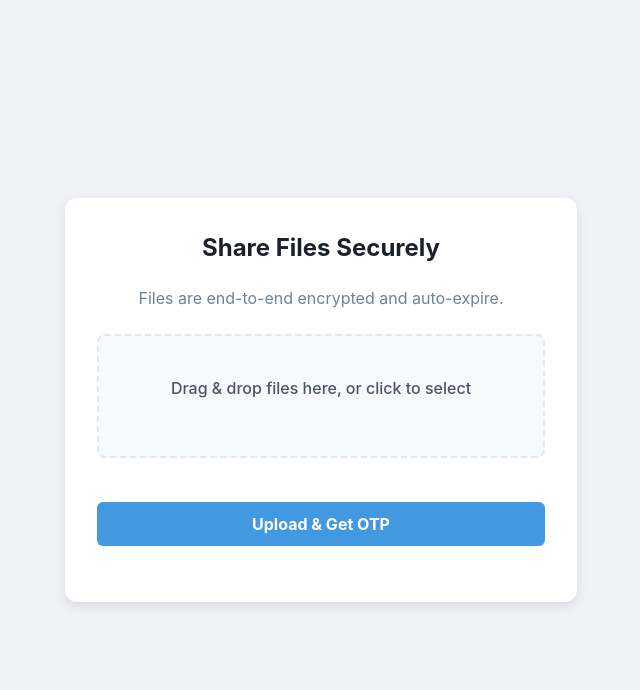
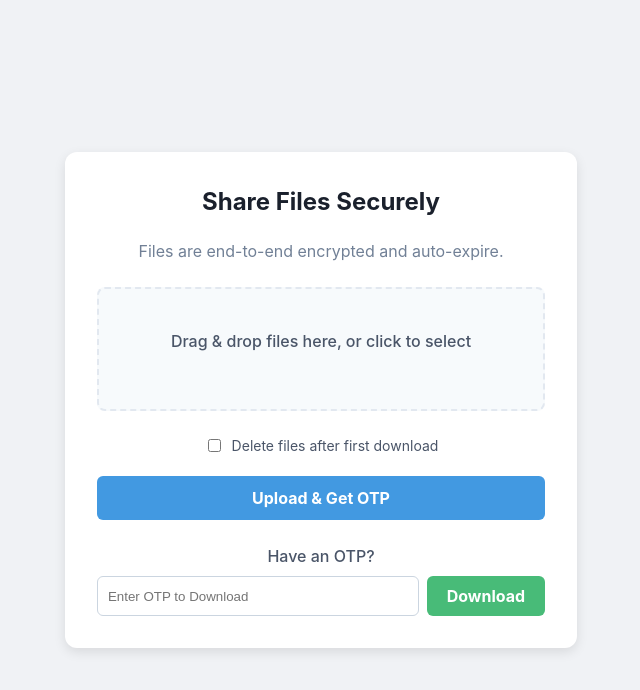
Before and after one commit to Tharunraj139/DashDrop, a React (Vite) app in the folder frontend/: page / in a window 1280 px wide. Shown: the top 690 px of the page, without its empty margins (351-991 px from the left). Built offline with nearby package versions, Linux system fonts and the light colour scheme.

Commit message:
Update SharePanel.tsx

```diff
--- a/frontend/src/components/SharePanel.tsx
+++ b/frontend/src/components/SharePanel.tsx
@@ -1,6 +1,4 @@
-// frontend/src/components/SharePanel.tsx
-
-import React, { useCallback, useState } from 'react';
+import { useCallback, useState } from 'react';
 import { useDropzone } from 'react-dropzone';
 import axios from 'axios';
 import './SharePanel.css';
@@ -10,8 +8,8 @@ const SharePanel = () => {
     const [otp, setOtp] = useState<string | null>(null);
     const [otpInput, setOtpInput] = useState('');
     const [burnAfterDownload, setBurnAfterDownload] = useState(false);
-    const [isUploading, setIsUploading] = useState(false); // --- NEW: Track uploading state
-    const [uploadProgress, setUploadProgress] = useState(0); // --- NEW: Track progress percentage
+    const [isUploading, setIsUploading] = useState(false);
+    const [uploadProgress, setUploadProgress] = useState(0);
 
     const onDrop = useCallback((acceptedFiles: File[]) => {
         setFiles(prevFiles => [...prevFiles, ...acceptedFiles]);
@@ -26,12 +24,11 @@ const SharePanel = () => {
         files.forEach(file => formData.append('files', file));
         formData.append('burnAfterDownload', String(burnAfterDownload));
 
-        setIsUploading(true); // --- NEW: Set uploading to true
-        setUploadProgress(0); // --- NEW: Reset progress
+        setIsUploading(true);
+        setUploadProgress(0);
 
         try {
-            const response = await axios.post('http://localhost:3001/api/upload', formData, {
-                // --- NEW: Axios progress event handler ---
+            const response = await axios.post('/api/upload', formData, {
                 onUploadProgress: (progressEvent) => {
                     const percentCompleted = Math.round(
                         (progressEvent.loaded * 100) / (progressEvent.total || 1)
@@ -44,14 +41,53 @@ const SharePanel = () => {
             console.error('Error uploading files:', error);
             alert('Error uploading files.');
         } finally {
-            setIsUploading(false); // --- NEW: Set uploading to false when done
+            setIsUploading(false);
         }
     };
 
-    const handleDownload = async () => { /* ... download logic is unchanged ... */ };
-    const handleReset = () => { /* ... reset logic is unchanged ... */ };
+    const handleDownload = async () => {
+        if (!otpInput || otpInput.length !== 6) {
+            alert('Please enter a valid 6-digit OTP.');
+            return;
+        }
+        try {
+            const response = await axios.post('/api/download', { otp: otpInput }, { responseType: 'blob' });
+            const url = window.URL.createObjectURL(new Blob([response.data]));
+            const link = document.createElement('a');
+            link.href = url;
+            link.setAttribute('download', 'DashDrop-files.zip');
+            document.body.appendChild(link);
+            link.click();
+            link.parentNode?.removeChild(link);
+        } catch (error) {
+            console.error('Error downloading files:', error);
+            alert('Download failed. The OTP might be invalid or expired.');
+        }
+    };
 
-    if (otp) { /* ... OTP display is unchanged ... */ }
+    const handleReset = () => {
+        setFiles([]);
+        setOtp(null);
+        setBurnAfterDownload(false);
+    };
+
+    if (otp) {
+        return (
+            <div className="share-panel">
+                <div className="panel-header">
+                    <h2>Your OTP is Ready!</h2>
+                    <p>Share this OTP and the website link with the recipient.</p>
+                </div>
+                <div className="otp-display">{otp}</div>
+                <button className="upload-btn" onClick={() => navigator.clipboard.writeText(otp)}>
+                    Copy OTP
+                </button>
+                <button className="reset-btn" onClick={handleReset}>
+                    Share Another File
+                </button>
+            </div>
+        );
+    }
 
     return (
         <div className="share-panel">
@@ -64,11 +100,24 @@ const SharePanel = () => {
                 {isDragActive ? <p>Drop the files here ...</p> : <p>Drag & drop files here, or click to select</p>}
             </div>
             {files.length > 0 && (
-                 <div className="file-list">{/* ... file list is unchanged ... */}</div>
+                <div className="file-list">
+                    <h4>Selected Files:</h4>
+                    <ul>
+                        {files.map((file, i) => (
+                            <li key={i}>{file.name} - {(file.size / 1024).toFixed(2)} KB</li>
+                        ))}
+                    </ul>
+                </div>
             )}
-            <div className="options-section">{/* ... burn option is unchanged ... */}</div>
-
-            {/* --- NEW: Conditionally render progress bar --- */}
+            <div className="options-section">
+                <input
+                    type="checkbox"
+                    id="burn"
+                    checked={burnAfterDownload}
+                    onChange={(e) => setBurnAfterDownload(e.target.checked)}
+                />
+                <label htmlFor="burn">Delete files after first download</label>
+            </div>
             {isUploading && (
                 <div className="progress-bar-container">
                     <div className="progress-bar" style={{ width: `${uploadProgress}%` }}>
@@ -76,12 +125,24 @@ const SharePanel = () => {
                     </div>
                 </div>
             )}
-
             <button className="upload-btn" onClick={handleUpload} disabled={isUploading}>
-                {isUploading ? 'Uploading...' : 'Upload & Get OTP'}
+                {isUploading ? `Uploading... ${uploadProgress}%` : 'Upload & Get OTP'}
             </button>
-
-            <div className="download-section">{/* ... download form is unchanged ... */}</div>
+            <div className="download-section">
+                <p>Have an OTP?</p>
+                <div className="otp-input-group">
+                    <input
+                        type="text"
+                        placeholder="Enter OTP to Download"
+                        className="otp-input"
+                        value={otpInput}
+                        onChange={(e) => setOtpInput(e.target.value)}
+                    />
+                    <button className="download-btn" onClick={handleDownload}>
+                        Download
+                    </button>
+                </div>
+            </div>
         </div>
     );
 };
```
